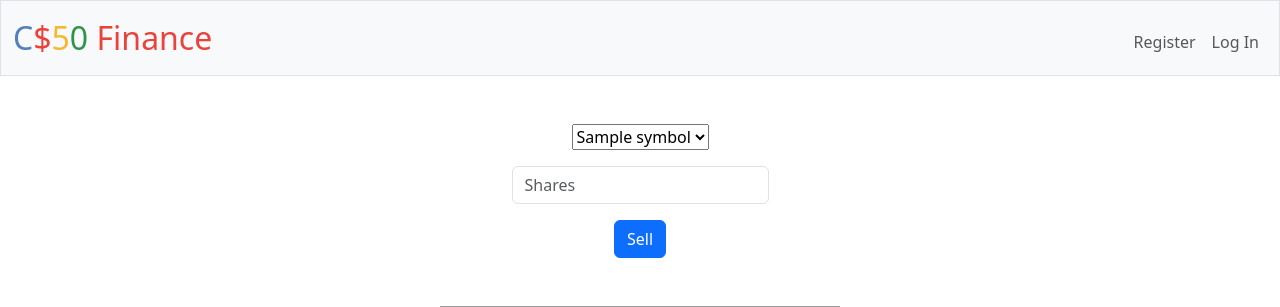
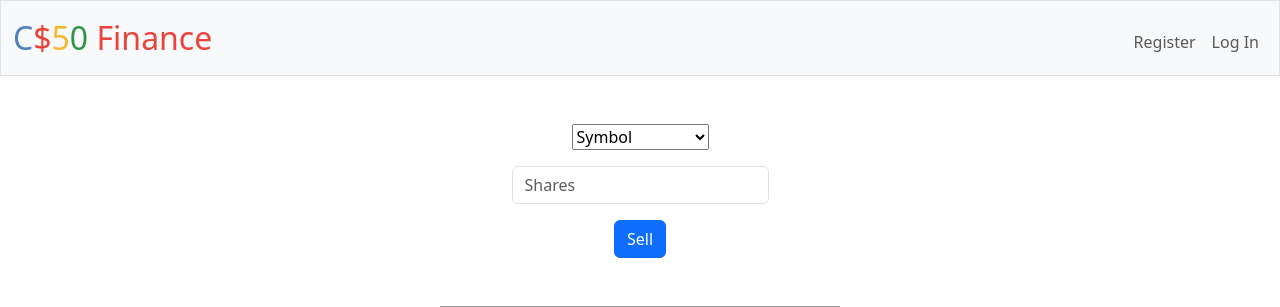
Before and after one commit to Abisegan/CS50x-2024-Coursework, a Flask app: template finance/templates/sell.html in a window 1280 px wide. Shown: the top 307 px of the page. Run offline with Flask 3, Linux system fonts and the light colour scheme; the template is opened without the code that fills it: most values are stand-ins (such as "Sample title", 1, 10 or a date in 2020); some libraries are stand-ins or nearby versions; grey boxes are pictures that could not be loaded.

Commit message:
Sun, Nov 10, 2024, 10:10 AM +05:30

```diff
--- a/finance/templates/sell.html
+++ b/finance/templates/sell.html
@@ -8,6 +8,7 @@
     <form action="/sell" method="post">
         <div class="mb-3">
             <select name="symbol">
+                <option disabled selected value="">Symbol</option>
                 {% for symbol in symbols_ava %}
                     <option value="{{ symbol['symbol'] }}">{{ symbol['symbol'] }}</option>
                 {% endfor %}
```
